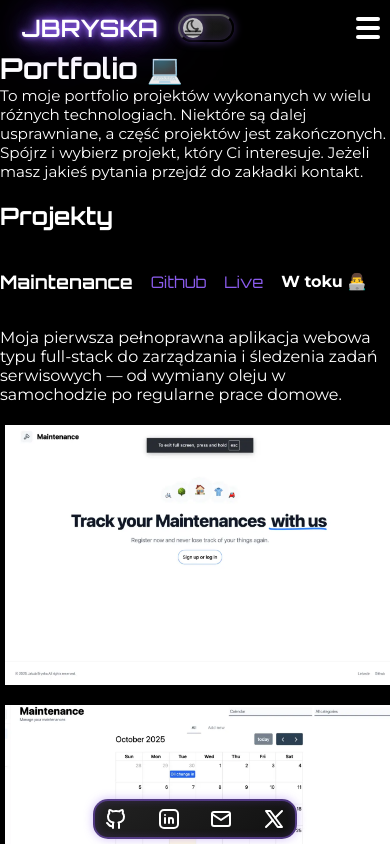
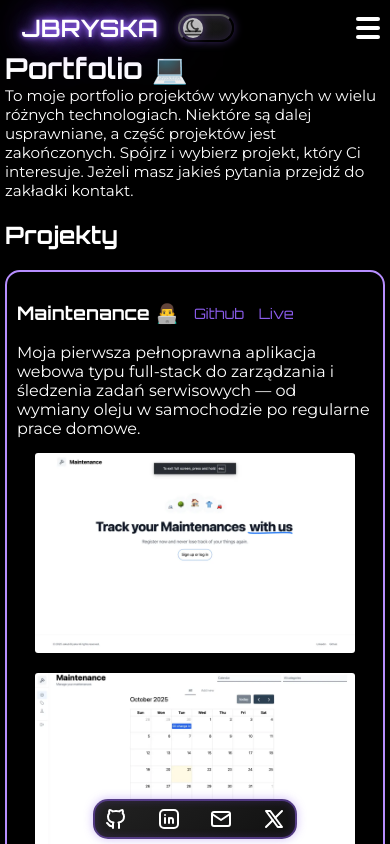
Before and after one commit to whit33y/jbryska, an Angular app: page /projects in a window 390 px wide. Shown: the top 844 px of the page. Built offline with nearby package versions, Linux system fonts and the light colour scheme.

Commit message:
change: styles on page components

```diff
--- a/src/app/app.scss
+++ b/src/app/app.scss
@@ -15,3 +15,10 @@
   margin-bottom: 50px;
   max-width: 900px;
 }
+
+@media (max-width: 768px) {
+  .container {
+    margin-left: 5px;
+    margin-right: 5px;
+  }
+}
--- a/src/app/components/layout/footer/footer.html
+++ b/src/app/components/layout/footer/footer.html
@@ -1,15 +1,15 @@
 <footer class="site-footer" (mousemove)="onMouseMove($event)" (mouseleave)="onMouseLeave()">
     <div class="container" [ngStyle]="{'transform': transformStyle}">
-        <a href="https://github.com/whit33y" target="_blank"><svg xmlns="http://www.w3.org/2000/svg" width="24"
-                height="24" viewBox="0 0 24 24" fill="none" stroke="currentColor" stroke-width="2"
-                stroke-linecap="round" stroke-linejoin="round"
+        <a href="https://github.com/whit33y" target="_blank" rel="noopener noreferrer">
+            <svg xmlns="http://www.w3.org/2000/svg" width="24" height="24" viewBox="0 0 24 24" fill="none"
+                stroke="currentColor" stroke-width="2" stroke-linecap="round" stroke-linejoin="round"
                 class="icon icon-tabler icons-tabler-outline icon-tabler-brand-github">
                 <path stroke="none" d="M0 0h24v24H0z" fill="none" />
                 <path
                     d="M9 19c-4.3 1.4 -4.3 -2.5 -6 -3m12 5v-3.5c0 -1 .1 -1.4 -.5 -2c2.8 -.3 5.5 -1.4 5.5 -6a4.6 4.6 0 0 0 -1.3 -3.2a4.2 4.2 0 0 0 -.1 -3.2s-1.1 -.3 -3.5 1.3a12.3 12.3 0 0 0 -6.2 0c-2.4 -1.6 -3.5 -1.3 -3.5 -1.3a4.2 4.2 0 0 0 -.1 3.2a4.6 4.6 0 0 0 -1.3 3.2c0 4.6 2.7 5.7 5.5 6c-.6 .6 -.6 1.2 -.5 2v3.5" />
             </svg></a>
-        <a href="https://www.linkedin.com/in/jakub-bryska-b905b0279" target="_blank"><svg
-                xmlns="http://www.w3.org/2000/svg" width="24" height="24" viewBox="0 0 24 24" fill="none"
+        <a href="https://www.linkedin.com/in/jakub-bryska-b905b0279" target="_blank" rel="noopener noreferrer">
+            <svg xmlns="http://www.w3.org/2000/svg" width="24" height="24" viewBox="0 0 24 24" fill="none"
                 stroke="currentColor" stroke-width="2" stroke-linecap="round" stroke-linejoin="round"
                 class="icon icon-tabler icons-tabler-outline icon-tabler-brand-linkedin">
                 <path stroke="none" d="M0 0h24v24H0z" fill="none" />
@@ -19,7 +19,7 @@
                 <path d="M16 16v-3a2 2 0 1 0 -4 0" />
                 <path d="M3 7a4 4 0 0 1 4 -4h10a4 4 0 0 1 4 4v10a4 4 0 0 1 -4 4h-10a4 4 0 0 1 -4 -4z" />
             </svg></a>
-        <a href="mailto:jakubbryska2@gmail.com">
+        <a href="mailto:jakubbryska2@gmail.com" target="_blank" rel="noopener noreferrer">
             <svg xmlns="http://www.w3.org/2000/svg" width="24" height="24" viewBox="0 0 24 24" fill="none"
                 stroke="currentColor" stroke-width="2" stroke-linecap="round" stroke-linejoin="round"
                 class="icon icon-tabler icons-tabler-outline icon-tabler-mail">
@@ -28,7 +28,7 @@
                 <path d="M3 7l9 6l9 -6" />
             </svg>
         </a>
-        <a href="https://x.com/kubussbr">
+        <a href="https://x.com/kubussbr" target="_blank" rel="noopener noreferrer">
             <svg xmlns="http://www.w3.org/2000/svg" width="24" height="24" viewBox="0 0 24 24" fill="none"
                 stroke="currentColor" stroke-width="2" stroke-linecap="round" stroke-linejoin="round"
                 class="icon icon-tabler icons-tabler-outline icon-tabler-brand-x">
--- a/src/app/pages/contact/contact.html
+++ b/src/app/pages/contact/contact.html
@@ -16,7 +16,8 @@
                     d="M9 19c-4.3 1.4 -4.3 -2.5 -6 -3m12 5v-3.5c0 -1 .1 -1.4 -.5 -2c2.8 -.3 5.5 -1.4 5.5 -6a4.6 4.6 0 0 0 -1.3 -3.2a4.2 4.2 0 0 0 -.1 -3.2s-1.1 -.3 -3.5 1.3a12.3 12.3 0 0 0 -6.2 0c-2.4 -1.6 -3.5 -1.3 -3.5 -1.3a4.2 4.2 0 0 0 -.1 3.2a4.6 4.6 0 0 0 -1.3 3.2c0 4.6 2.7 5.7 5.5 6c-.6 .6 -.6 1.2 -.5 2v3.5" />
             </svg>
         </div>
-        <p><b>Github</b> <br /> whit33y</p>
+        <p class="channel-name">Github</p>
+        <p>whit33y</p>
         <a href='https://github.com/whit33y' target="_blank" rel="noopener noreferrer">Przejdź do Githuba</a>
     </div>
     <div class="channel">
@@ -32,7 +33,8 @@
                 <path d="M3 7a4 4 0 0 1 4 -4h10a4 4 0 0 1 4 4v10a4 4 0 0 1 -4 4h-10a4 4 0 0 1 -4 -4z" />
             </svg>
         </div>
-        <p><b>Linkedin</b> <br /> Jakub Bryska</p>
+        <p class="channel-name">Linkedin</p>
+        <p>Jakub Bryska</p>
         <a href='https://www.linkedin.com/in/jakub-bryska-b905b0279' target="_blank" rel="noopener noreferrer">Przejdź
             do Linkedina</a>
     </div>
@@ -46,7 +48,8 @@
                 <path d="M3 7l9 6l9 -6" />
             </svg>
         </div>
-        <p><b>Email</b> <br /> jakubbryska2@gmail.com</p>
+        <p class="channel-name">Email</p>
+        <p>jakubbryska2@gmail.com</p>
         <a href='mailto:jakubbryska2@gmail.com' target="_blank" rel="noopener noreferrer">Przejdź do maila</a>
     </div>
 </div>
--- a/src/app/pages/contact/contact.scss
+++ b/src/app/pages/contact/contact.scss
@@ -31,6 +31,11 @@ p {
     margin: 0;
     font-size: 1.2rem;
   }
+}
+
+.channel-name {
+  font-weight: bold;
+  margin: 0;
 }
 
 a {
--- a/src/app/pages/projects/projects.html
+++ b/src/app/pages/projects/projects.html
@@ -13,31 +13,28 @@
         <li class="project-element">
             <div class="project-element-description">
                 <div class="project-element-header-links">
-                    <h3>{{project.name}}</h3>
+                    <h3>{{project.name}} @if(project.status === 'Gotowy'){
+                        🏁
+                        }@else{
+                        👨‍💻
+                        }</h3>
                     <a [href]="project.githubLink" target="_blank">Github</a>
-
                     @if(project.livePreview){
                     <a [href]="project.livePreview" target="_blank">Live</a>
                     }
-                    <p class="status"><b>{{project.status}}</b>
-                        @if(project.status === 'Gotowy'){
-                        🏁
-                        }@else{
-                        👨‍💻
-                        }</p>
                 </div>
                 <p>{{project.description}}</p>
             </div>
             <div class="project-element-images">
                 @if ($index === 0) {
                 <img [ngSrc]="project.screenshots[0]" [alt]="'Pierwszy zrzut ekranu projektu ' + project.name"
-                    class="screenshot" width="416" height="270" sizes="(max-width: 768px) 100vw, 33vw" priority />
+                    class="screenshot" width="416" height="260" sizes="(max-width: 768px) 100vw, 33vw" priority />
                 } @else {
                 <img [ngSrc]="project.screenshots[0]" [alt]="'Pierwszy zrzut ekranu projektu ' + project.name"
-                    class="screenshot" width="416" height="270" sizes="(max-width: 768px) 100vw, 33vw" />
+                    class="screenshot" width="416" height="260" sizes="(max-width: 768px) 100vw, 33vw" />
                 }
                 <img [ngSrc]="project.screenshots[1]" [alt]="'Drugi zrzut ekranu projektu' + project.name"
-                    class="screenshot" width="416" height="270" sizes="(max-width: 768px) 100vw, 33vw" />
+                    class="screenshot" width="416" height="260" sizes="(max-width: 768px) 100vw, 33vw" />
 
             </div>
             <div class="project-technology">
--- a/src/app/pages/projects/projects.scss
+++ b/src/app/pages/projects/projects.scss
@@ -4,31 +4,28 @@
   margin-bottom: 0;
 }
 
-img {
-  height: auto;
-}
-
 p {
   font-family: var(--font-family-body);
   font-optical-sizing: auto;
   font-style: normal;
+  margin: 0;
 }
 
 ul {
   list-style: none;
   padding: 0;
   margin: 0;
+
+  li {
+    border: 2px solid var(--color-link-hover-glow);
+    padding: 10px;
+    border-radius: 15px;
+    margin-bottom: 10px;
+  }
+
   img {
     padding: 5px;
   }
-}
-
-img {
-  height: 260px;
-}
-
-.projects-overview p {
-  margin: 0;
 }
 
 .project-element-images {
@@ -38,12 +35,14 @@ img {
   gap: 10px;
   flex-wrap: wrap;
   margin: 10px 0;
-}
 
-.project-element-images img {
-  height: 260px;
-  max-width: 100%;
-  object-fit: cover;
+  img {
+    width: 416px;
+    height: 260px;
+    max-width: 100%;
+    object-fit: cover;
+    border-radius: 8px;
+  }
 }
 
 .project-technology {
@@ -72,17 +71,20 @@ img {
 .project-element-header-links {
   display: flex;
   align-items: center;
+
   a {
     display: flex;
     align-items: center;
     text-decoration: none;
-    margin-left: 18px;
+    margin-left: 15px;
+    font-size: 0.9rem;
     color: var(--color-accent-primary);
     transition: text-shadow 0.3s ease;
   }
 
   .status {
-    margin-left: 18px;
+    margin-left: 15px;
+    font-size: 0.9rem;
   }
 }
 
@@ -106,5 +108,10 @@ a:hover {
 
   .project-element-images {
     flex-direction: column;
+
+    img {
+      width: 320px;
+      height: 200px;
+    }
   }
 }
--- a/src/app/pages/projects/projects.ts
+++ b/src/app/pages/projects/projects.ts
@@ -1,5 +1,6 @@
 import { NgOptimizedImage } from '@angular/common';
 import { Component } from '@angular/core';
+import { Project } from '../../services/project.interface';
 
 @Component({
   selector: 'app-projects',
@@ -8,7 +9,7 @@ import { Component } from '@angular/core';
   styleUrl: './projects.scss',
 })
 export class Projects {
-  projectArray = [
+  projectArray: Project[] = [
     {
       name: 'Maintenance',
       description:
```
Also changed, not shown: src/app/services/project.interface.ts (added, +10 -0 lines).
